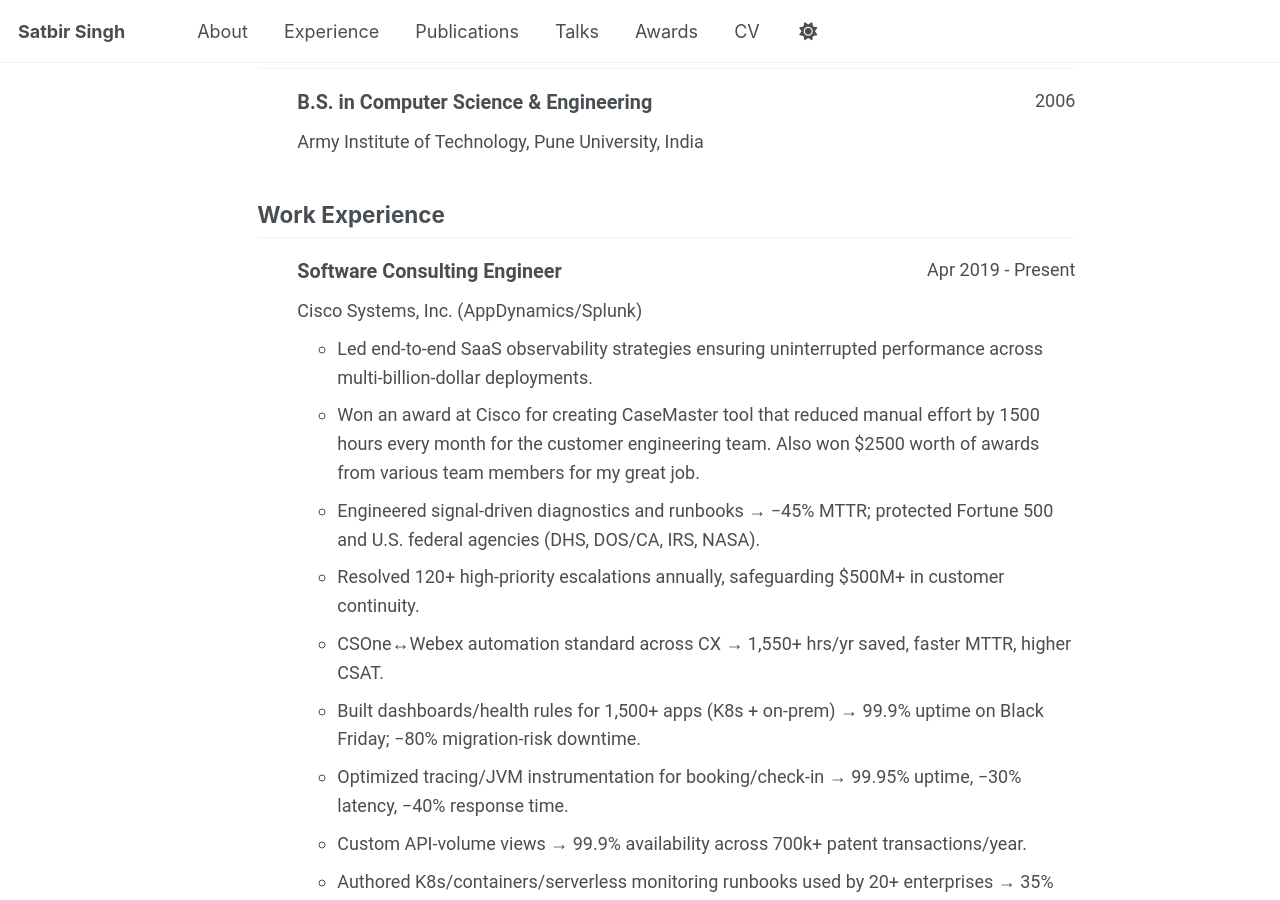
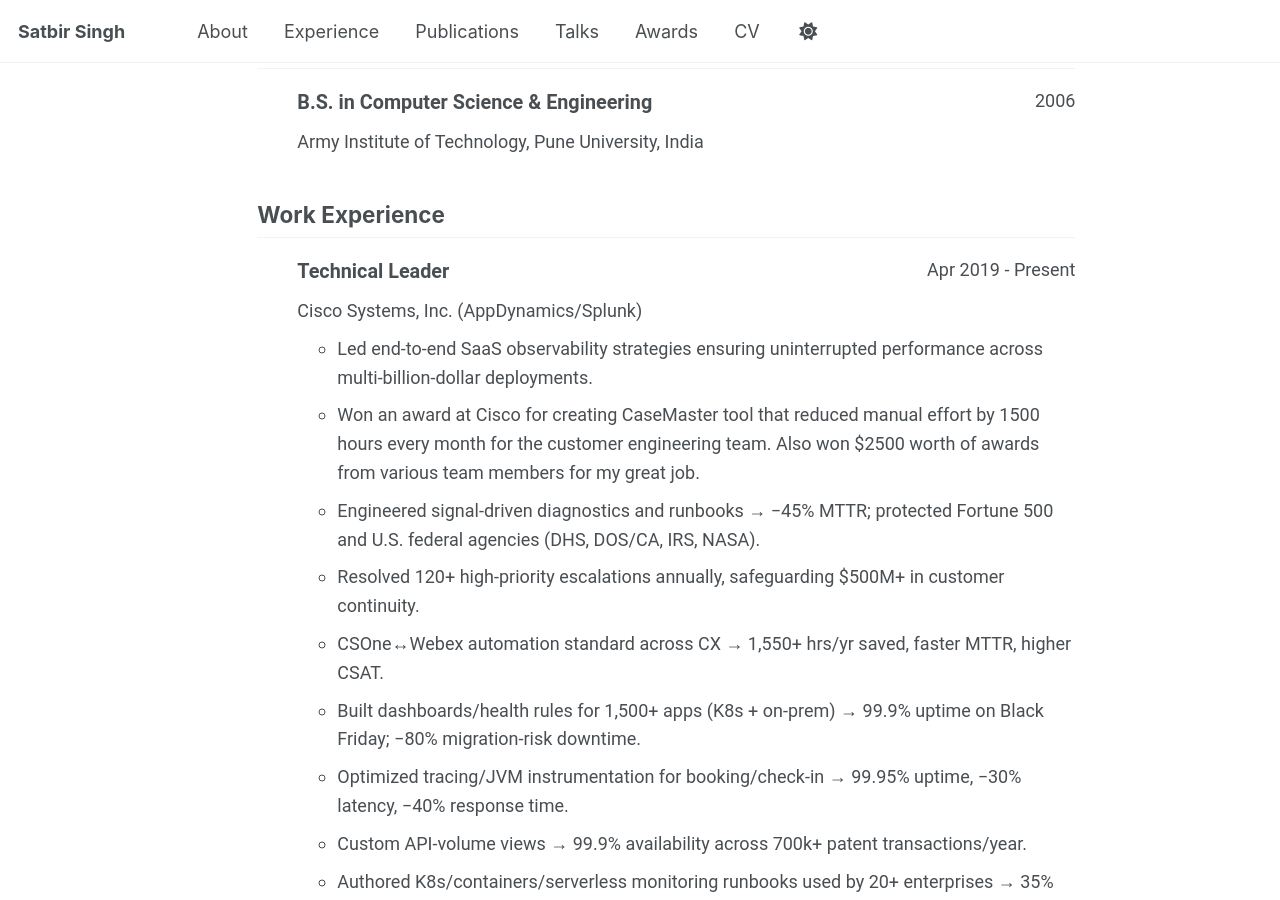
Before and after one commit to geekysatbir/geekysatbir.github.io, a Jekyll site: the page built from _pages/cv-json.md, in a window 1280 px wide and 900 px high, scrolled down 758 px. Built offline with Jekyll 4.4.1, drawn with Linux system fonts in a browser that asks for light colours; a script that is not in the unit is left out.

Commit message:
tensech link

```diff
--- a/_data/cv.json
+++ b/_data/cv.json
@@ -24,7 +24,7 @@
   "work": [
     {
       "company": "Cisco Systems, Inc. (AppDynamics/Splunk)",
-      "position": "Software Consulting Engineer",
+      "position": "Technical Leader",
       "startDate": "Apr 2019",
       "endDate": "Present",
       "summary": "",
```
